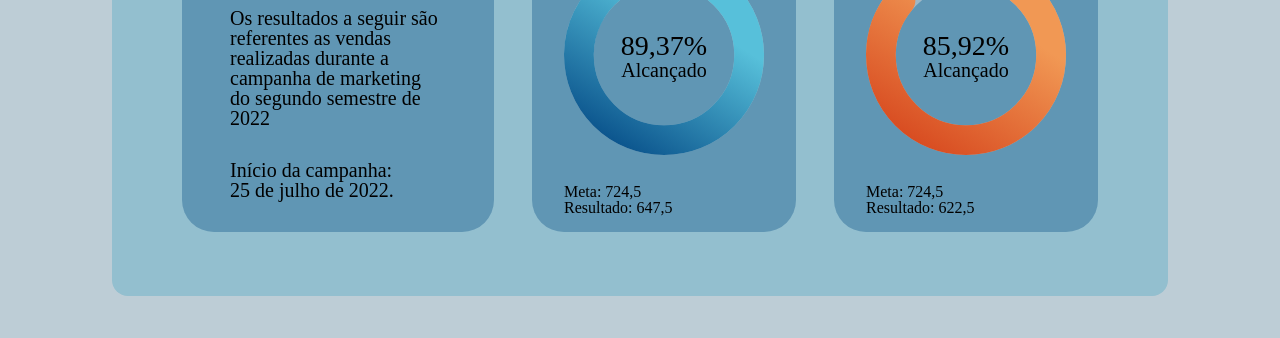
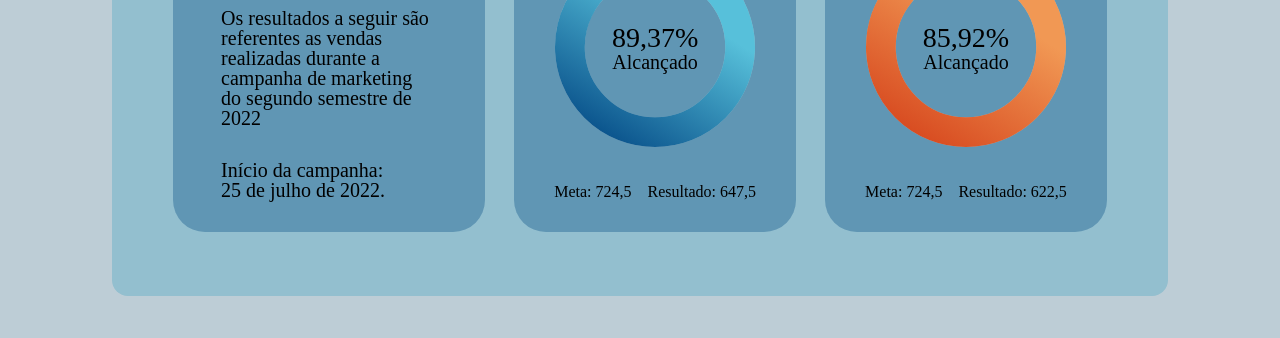
Before and after one commit to Israel-Carneiro/Graficos-semestrais, a plain HTML site: page chartjs.html in a window 1280 px wide. Shown: the part 456-794 px from the top of the page. Drawn offline with nearby package versions, Linux system fonts and the light colour scheme.

Commit message:
Resultados nominais das equipes

```diff
--- a/css/style.css
+++ b/css/style.css
@@ -80,6 +80,15 @@ body {
     font-size: 1.25rem;
 }
 
+.box__bottom {
+    display: flex;
+    justify-content: space-evenly;
+}
+
+.donut__resultado {
+    margin: 1rem .5rem;
+}
+
 svg {
     width: 200px;
     height: 200px;
```
